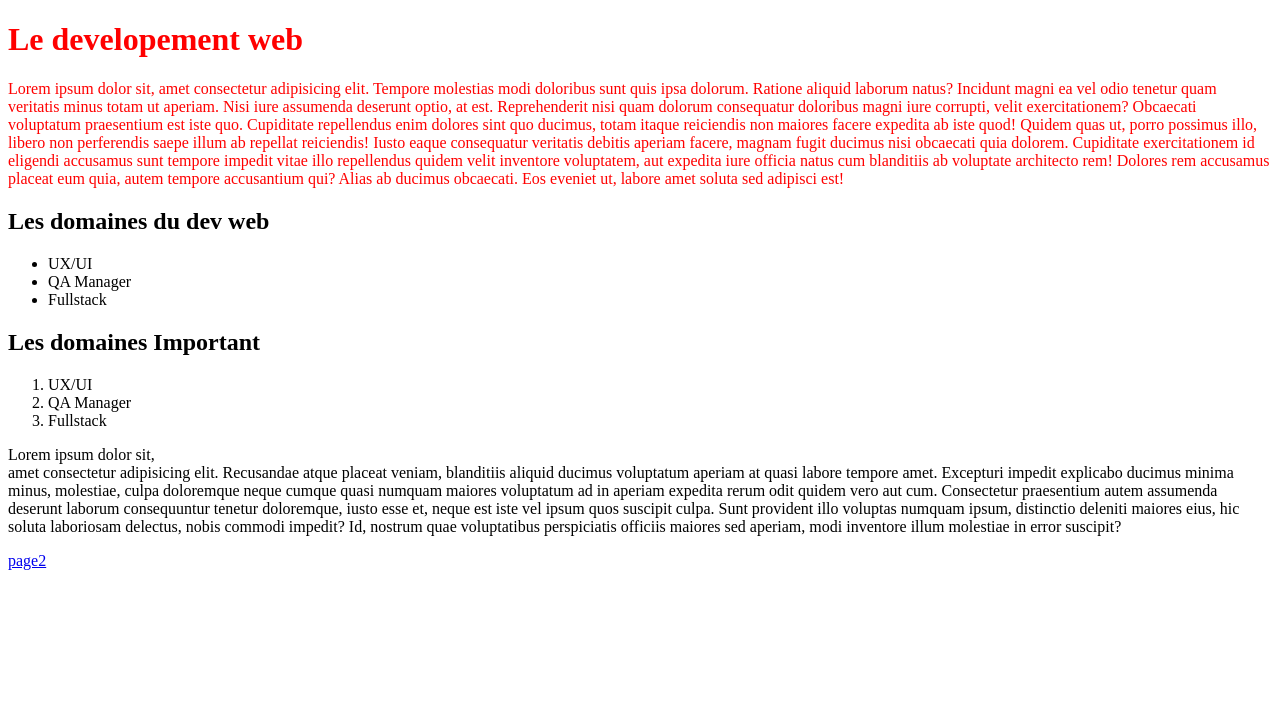
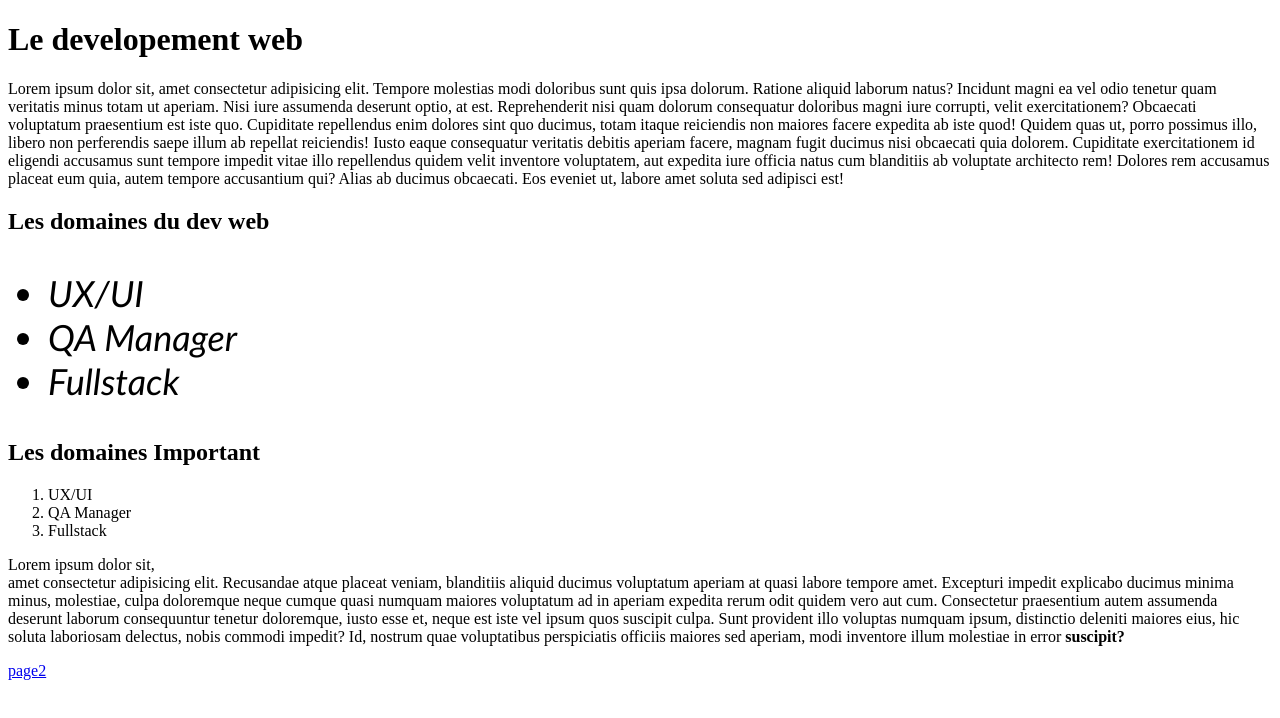
Before and after one commit to franchescofamous/html-css-sass, a plain HTML site: page partie2HtmlCss/index.html in a window 1280 px wide. Drawn offline with Linux system fonts and the light colour scheme.

Commit message:
font properties in css.

```diff
--- a/partie2HtmlCss/index.html
+++ b/partie2HtmlCss/index.html
@@ -31,7 +31,7 @@
     </div>
     <div>
       <h2>Les domaines du dev web</h2>
-      <ul>
+      <ul class="myFirstList">
         <li>UX/UI</li>
         <li>QA Manager</li>
         <li>Fullstack</li>
@@ -48,7 +48,7 @@
       </ol>
     </div>
     <div>
-      <p>
+      <p class="lastPara">
         Lorem ipsum dolor sit, <br />
         amet consectetur adipisicing elit. Recusandae atque placeat veniam,
         blanditiis aliquid ducimus voluptatum aperiam at quasi labore tempore
@@ -60,7 +60,8 @@
         voluptas numquam ipsum, distinctio deleniti maiores eius, hic soluta
         laboriosam delectus, nobis commodi impedit? Id, nostrum quae
         voluptatibus perspiciatis officiis maiores sed aperiam, modi inventore
-        illum molestiae in error suscipit?
+        illum molestiae in error
+        <span class="specialWord">suscipit?</span>
       </p>
     </div>
     <div>
--- a/partie2HtmlCss/style.css
+++ b/partie2HtmlCss/style.css
@@ -1,6 +1,9 @@
-h1 {
-  color: red;
+.myFirstList {
+  font-size: 36px;
+  font-family: Calibri;
+  font-style: oblique;
 }
-#para {
-  color: red;
+
+.specialWord {
+  font-weight: bold;
 }
```
